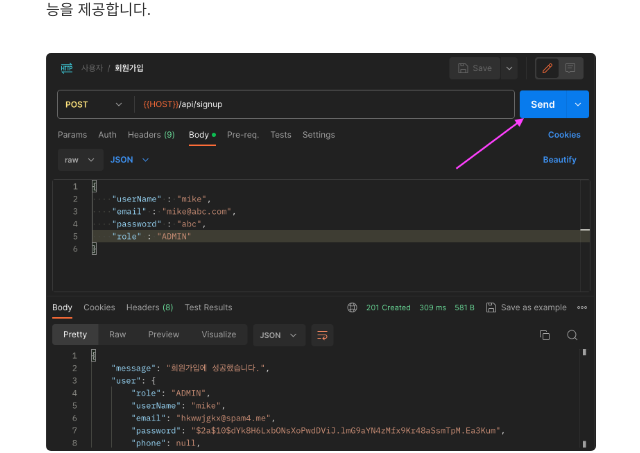
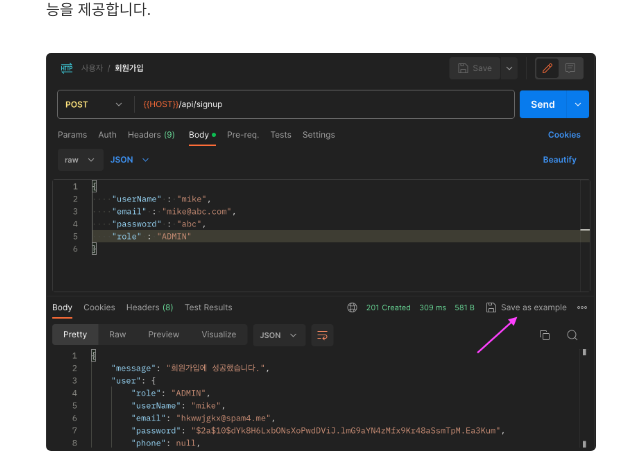
Before and after one commit to Ji-hoon/blog, a Jekyll site: the page built from _posts/2023-11-11-create-API-docs-with-postman.md, in a window 1280 px wide. Shown: the part 5656-6109 px from the top of the page, without its empty margins (319-959 px from the left). Built offline with Jekyll 4.4.1, drawn with Linux system fonts in a browser that asks for light colours; comment, search, counter and statistics services are not loaded.

Commit message:
FIX : 링크 수정

```diff
--- a/_posts/2023-11-11-create-API-docs-with-postman.md
+++ b/_posts/2023-11-11-create-API-docs-with-postman.md
@@ -22,7 +22,7 @@ updated: 2023-11-11 16:01
 ## 목차
 [1. Postman이란?](#1-postman이란)
 
-[2. 콜렉션 Collection과 리퀘스트 Request](#2-콜렉션-collection과-리퀘스트-Request)
+[2. 콜렉션 Collection과 리퀘스트 Request](#2-콜렉션-collection과-리퀘스트-request)
 
 [3. 리퀘스트 요청 샘플 저장하기](#3-리퀘스트-요청-샘플-저장하기)
 
@@ -156,7 +156,7 @@ export default class UserService {
 
 &nbsp;
 
-![signup request](/blog/assets/posts/asset-postman-02-signup-post-request.png)
+![signup request](/blog/assets/posts/asset-postman-03-save-example.png)
 
 &nbsp;
 
```
